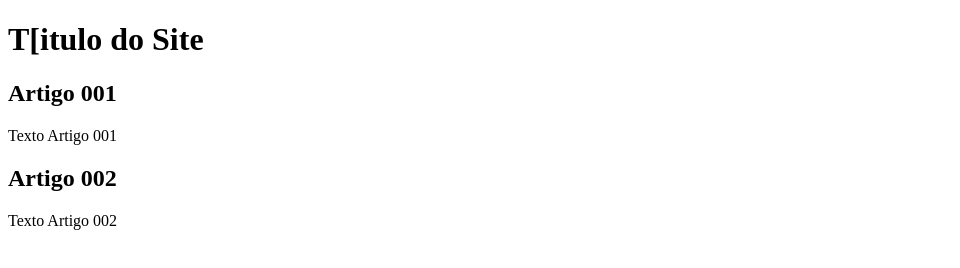
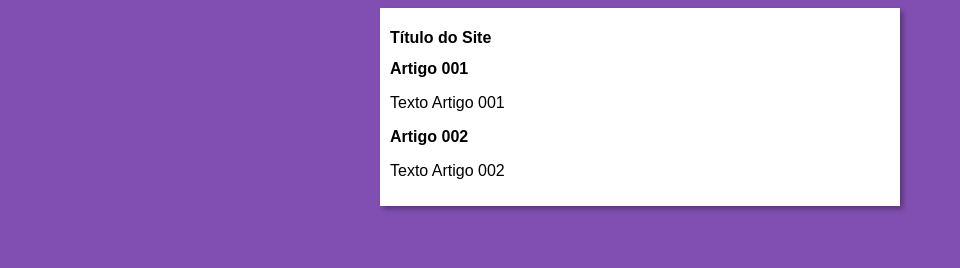
Before and after one commit to RafaelFerreiraNunes/projeto-site, a plain HTML site: page index.html in a window 1280 px wide. Shown: the whole page, without its empty margins (0-960 px from the left). Drawn offline with Linux system fonts and the light colour scheme.

Commit message:
Iniciei design

```diff
--- /dev/null
+++ b/estilos/style.css
@@ -0,0 +1,17 @@
+*{
+    font-family: Arial, Helvetica, sans-serif;
+    font-size: 16px;
+}
+
+body {
+background-color: rgb(129, 79, 177);
+
+}
+
+main {
+    background-color: white;
+    width: 500px;
+    margin: auto;
+    padding: 10px;
+    box-shadow: 3px 3px 5px rgba(0, 0, 0, 0.315);
+}
--- a/index.html
+++ b/index.html
@@ -4,11 +4,12 @@
     <meta charset="UTF-8">
     <meta name="viewport" content="width=device-width, initial-scale=1.0">
     <title>Título do Site</title>
+    <link rel="stylesheet" href="estilos/style.css">
 </head>
 <body>
     <main>
         <header>
-            <h1>T[itulo do Site</h1>
+            <h1>Título do Site</h1>
         </header>
         <article>
             <h2>Artigo 001</h2>
```
